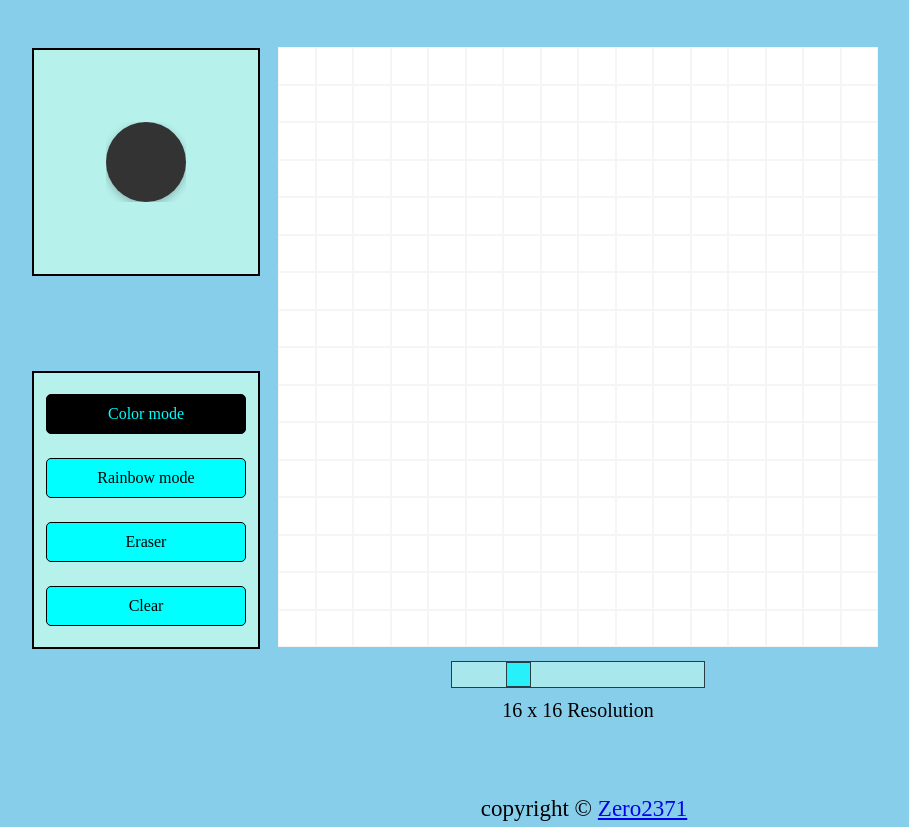
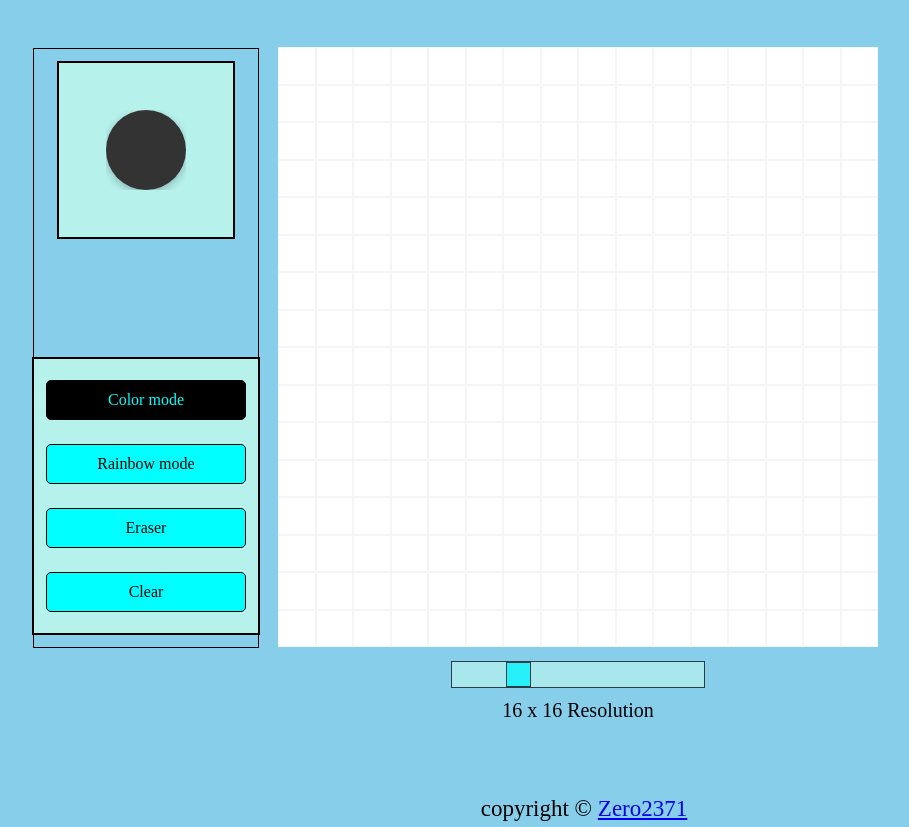
Before and after one commit to Zero2371/etchASketch, a plain HTML site: page index.html in a window 1280 px wide. Shown: the part 79-906 px from the top of the page, without its empty margins (56-965 px from the left). Drawn offline with Linux system fonts and the light colour scheme.

Commit message:
.menu class now uses justify content but its not touching the ends liked i planned

```diff
--- a/style.css
+++ b/style.css
@@ -24,23 +24,23 @@ body{
     position: relative;
     flex-direction: column;
     align-items: center;
-    justify-content: center;
+    justify-content: space-between;
     float: left;
-    gap: 30px;
     width: 200px;
     padding: 12px;
-    height: 740px;
+    height: 574px;
+    margin-top: 29px;
+    outline: 1px solid black;
   }
   .colorPan{
     border: 2px solid black;
-    width: 200px;
-    height: 200px;
+    width: 150px;
+    height: 150px;
     padding: 12px;
     display: flex;
     justify-content: center;
     align-items: center;
     background-color: rgba(200, 255, 238, 0.726);
-    margin: 47px 0;
   }
   .buttons{
     border: 2px solid black;
@@ -52,7 +52,6 @@ body{
     flex-direction: column;
     justify-content: center;
     background-color: rgba(200, 255, 238, 0.726);
-    margin: 18px 0;
   }
 button {
   width: 100%;
```
